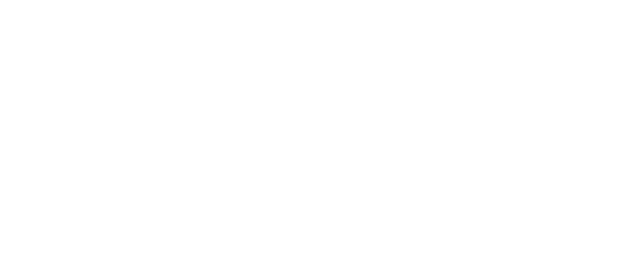
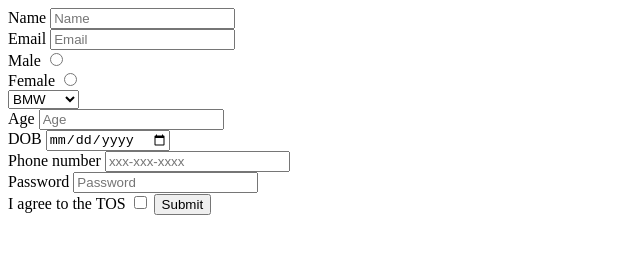
Before and after one commit to acciojob/signup-form-car-Manideep757, a website: page main.html in a window 1280 px wide. Shown: the whole page, without its empty margins (0-640 px from the left). Drawn offline with Linux system fonts and the light colour scheme.

Commit message:
created a submission

```diff
--- a/main.html
+++ b/main.html
@@ -7,6 +7,38 @@
 </head>
 
 <body>
+	<form>
+		<label for="name">Name</label>
+		<input id="name" type="text" placeholder="Name" required><br>
+		<label for="email">Email</label>
+		<input id="email" type="email" placeholder="Email" required><br>
+
+		<label for="gender_m">Male</label>
+		<input id="gender_m" type="radio" name="gender"  required><br>
+		<label for="gender_f">Female</label>
+		<input id="gender_f" type="radio" name="gender"  required><br>
+		<select id="cars"placeholder="--Please choose an option--" required>
+			<option>BMW</option>
+			<option>Hyundai</option>
+			<option>Tata</option>
+		</select><br>
+		<label for="age">Age</label>
+		<input id="age" type="number" placeholder="Age" required><br>
+		<label for="dob">DOB</label>
+		<input id="dob" type="Date"  required><br>
+		<label for="tel">Phone number</label>
+		<input id="tel" type="tel" placeholder="xxx-xxx-xxxx"><br>
+		<label for="password">Password</label>
+		<input id="password" type="password" placeholder="Password" required><br>
+		<label for="tos">I agree to the TOS</label>
+		<input id="tos" type="checkbox" required>
+		<input type="submit">
+
+
+
+
+
+	</form>
 	<!-- the entire body must be written by student -->
     <script type="text/javascript" src="./script.js">
 </script>
```
